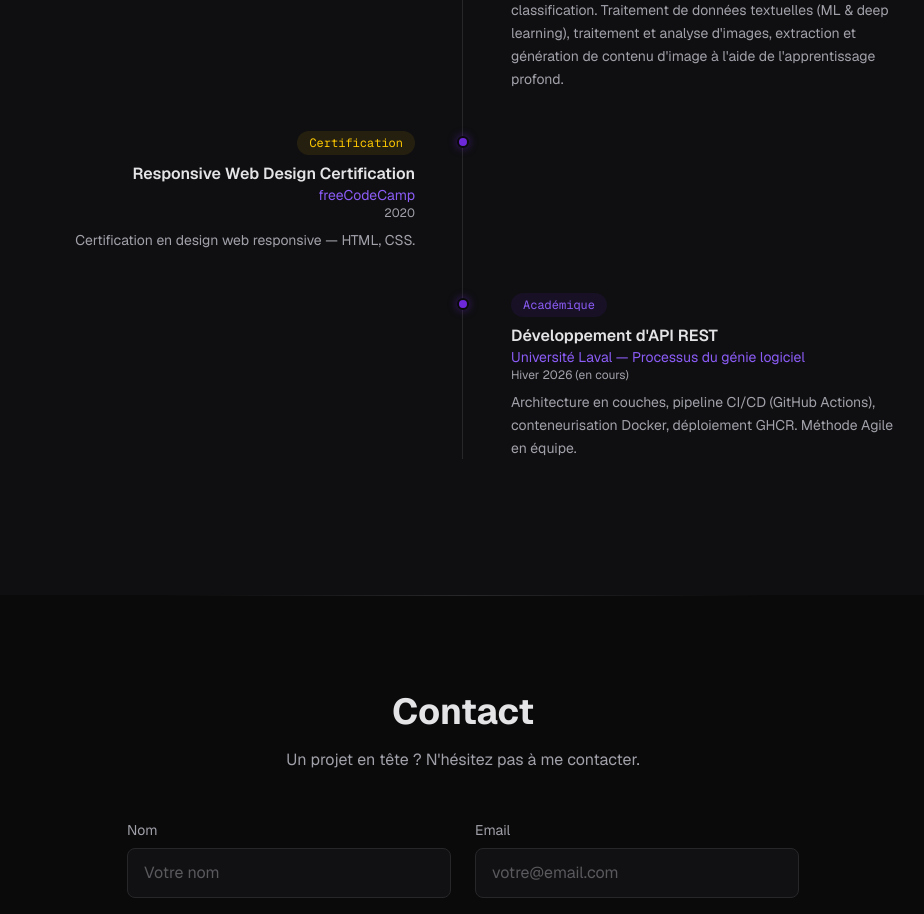
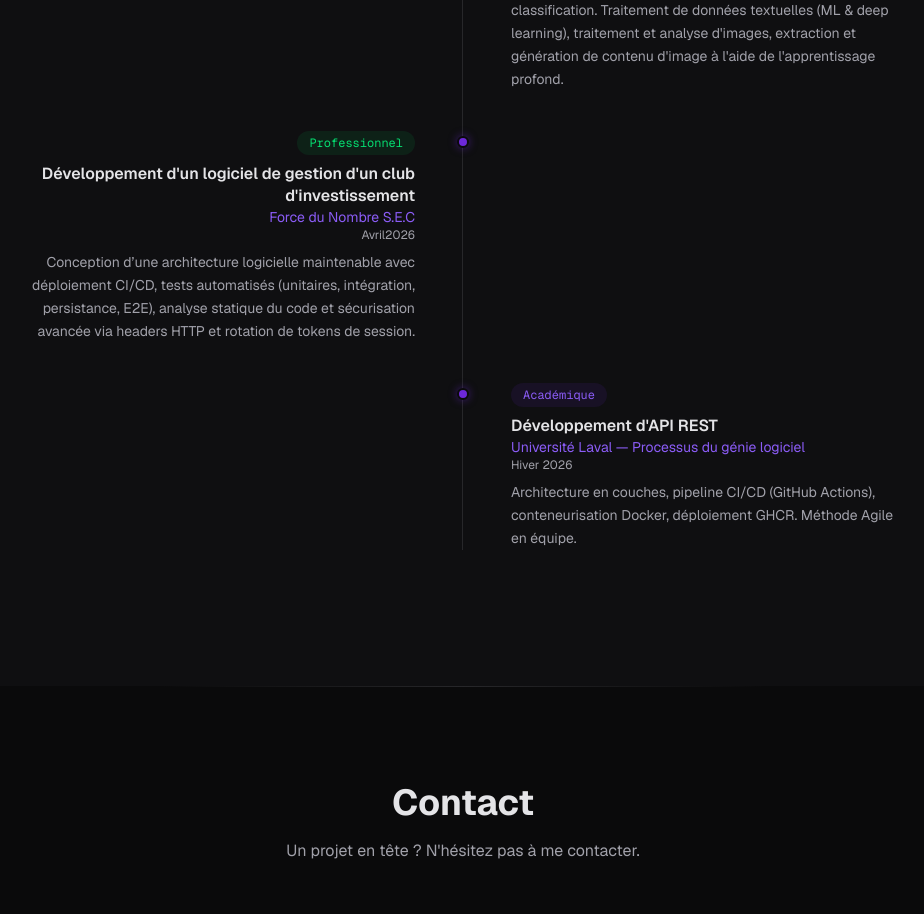
Before and after one commit to danny-abt/linkfolio, a Next.js app: page / in a window 1280 px wide. Shown: the part 3120-4034 px from the top of the page, without its empty margins (177-1101 px from the left). Built offline with nearby package versions, Linux system fonts and the light colour scheme.

Commit message:
Projet professionel update

```diff
--- a/src/data/content.ts
+++ b/src/data/content.ts
@@ -139,16 +139,16 @@ export const experiences: Experience[] = [
     type: "certification",
   },
   {
-    title: "Responsive Web Design Certification",
-    organization: "freeCodeCamp",
-    period: "2020",
-    description: "Certification en design web responsive — HTML, CSS.",
-    type: "certification",
+    title: "Développement d'un logiciel de gestion d'un club d'investissement",
+    organization: "Force du Nombre S.E.C",
+    period: "Avril2026",
+    description: "Conception d’une architecture logicielle maintenable avec déploiement CI/CD, tests automatisés (unitaires, intégration, persistance, E2E), analyse statique du code et sécurisation avancée via headers HTTP et rotation de tokens de session.",
+    type: "professional",
   },
     {
     title: "Développement d'API REST",
     organization: "Université Laval — Processus du génie logiciel",
-    period: "Hiver 2026 (en cours)",
+    period: "Hiver 2026",
     description:
       "Architecture en couches, pipeline CI/CD (GitHub Actions), conteneurisation Docker, déploiement GHCR. Méthode Agile en équipe.",
     type: "academic",
```
